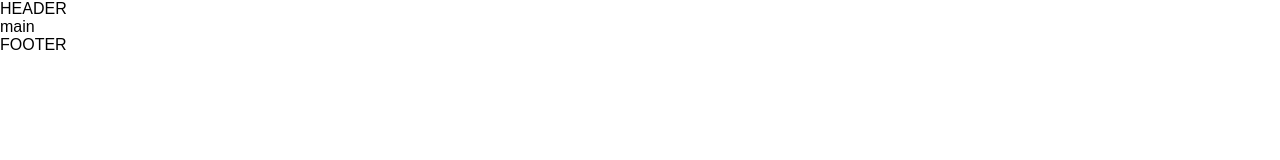
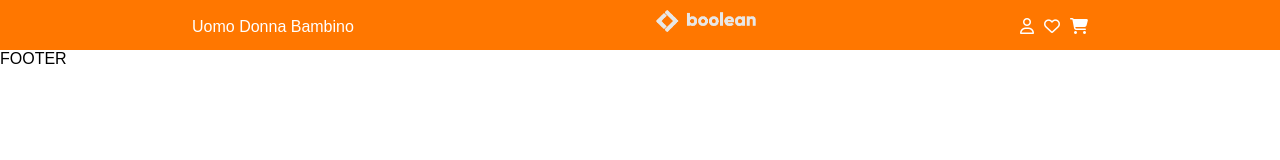
Before and after one commit to FrancescoBoco/html-css-boolando, a plain HTML site: page index.html in a window 1280 px wide. Drawn offline with Linux system fonts and the light colour scheme.

Commit message:
fine header

```diff
--- a/css/index.css
+++ b/css/index.css
@@ -14,3 +14,49 @@
 }
 
 /* GENERAL */
+
+.header{
+    height: 50px;
+    background-color: rgb(255, 119, 0);
+}
+
+.header-row{
+    max-width: 70%;
+    margin:auto;
+}
+
+.link{
+    text-decoration:none;
+    color: white;
+}
+
+.column-one{
+    width:29%;
+    display: inline-block;
+}
+
+.icon{
+    padding-left: 10px;
+    color: white;
+    padding-top: 10px;
+}
+.column-two{
+    width: 40%;
+    display: inline-block;
+
+}
+
+.img-container{
+    width: 100px;
+    margin-left: 200px;
+    padding-top: 10px;
+
+
+}
+
+.column-three{
+    width:30%;
+    text-align: right;
+    display: inline-block;
+
+}
--- a/index.html
+++ b/index.html
@@ -7,15 +7,39 @@
     <!-- CSS -->
     <link rel="stylesheet" href="css/index.css">
     <!-- FONT  -->
+
+    <link rel="stylesheet" href="https://cdnjs.cloudflare.com/ajax/libs/font-awesome/6.4.0/css/all.min.css" integrity="sha512-iecdLmaskl7CVkqkXNQ/ZH/XLlvWZOJyj7Yy7tcenmpD1ypASozpmT/E0iPtmFIB46ZmdtAc9eNBvH0H/ZpiBw==" crossorigin="anonymous" referrerpolicy="no-referrer" />
+
 </head>
 <body>
 
     <header>
-        HEADER
+        <div class="header">
+            <div class="header-row">
+                <div class="column-one">
+                    <a class="link" href="#">
+                        Uomo
+                    </a>
+                    <a  class="link" href="#">
+                        Donna
+                    </a>
+                    <a class="link" href="#">
+                        Bambino
+                    </a>
+                </div>
+                <div class="column-two">
+                    <img class="img-container" src="images/img/boolean-logo.png" alt="logo">
+                </div>
+                <div class="column-three">
+                    <i class="fa-regular fa-user icon"></i><i class="icon fa-regular fa-heart"></i><i class="icon fa-solid fa-cart-shopping"></i>
+                </div>
+            </div>
+        </div>
+
     </header>
 
     <main>
-        main
+
     </main>
 
     <footer>
```
